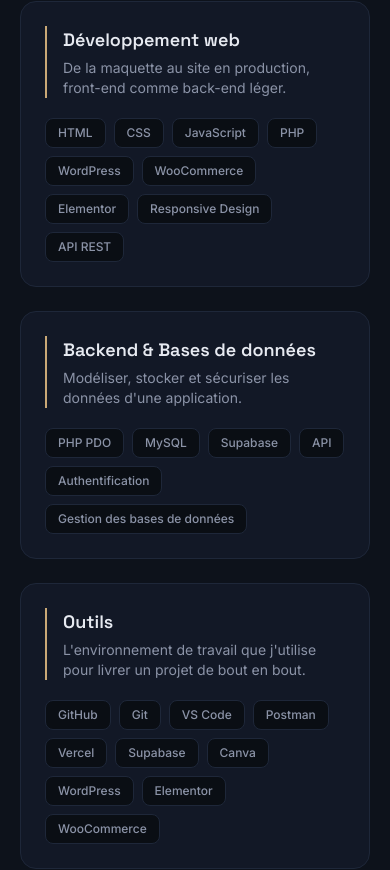
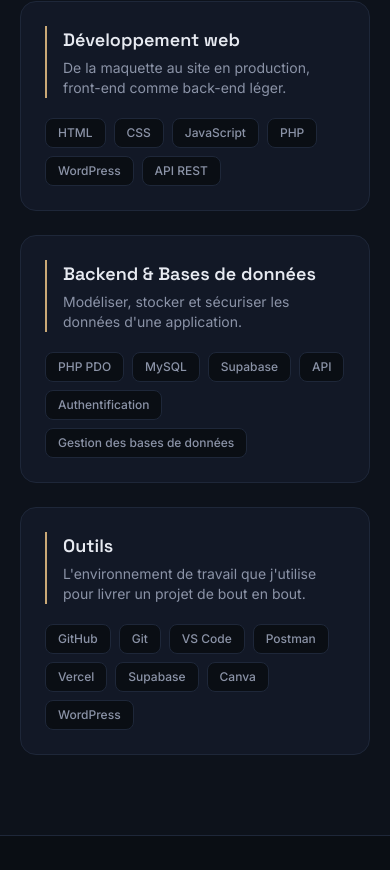
Before and after one commit to poli-jpg/poli-dev-portfolio, a Next.js app: page / in a window 390 px wide. Shown: the part 2261-3131 px from the top of the page. Built offline with nearby package versions, Linux system fonts and the light colour scheme.

Commit message:
Retrait Elementor, PayTech, WooCommerce, Responsive Design

```diff
--- a/src/data/skills.ts
+++ b/src/data/skills.ts
@@ -35,9 +35,6 @@ export const skillCategories: SkillCategory[] = [
       { name: "JavaScript" },
       { name: "PHP" },
       { name: "WordPress" },
-      { name: "WooCommerce" },
-      { name: "Elementor" },
-      { name: "Responsive Design" },
       { name: "API REST" },
     ],
   },
@@ -65,8 +62,6 @@ export const skillCategories: SkillCategory[] = [
       { name: "Supabase" },
       { name: "Canva" },
       { name: "WordPress" },
-      { name: "Elementor" },
-      { name: "WooCommerce" },
     ],
   },
 ];
--- a/src/data/tools.ts
+++ b/src/data/tools.ts
@@ -12,9 +12,6 @@ export const tools: Tool[] = [
   { name: "Supabase", icon: "Database" },
   { name: "Postman", icon: "Send" },
   { name: "WordPress", icon: "Layout" },
-  { name: "WooCommerce", icon: "ShoppingCart" },
-  { name: "Elementor", icon: "LayoutGrid" },
-  { name: "PayTech", icon: "CreditCard" },
   { name: "MySQL", icon: "Cylinder" },
   { name: "Canva", icon: "Palette" },
   { name: "VS Code", icon: "Code2" },
```
